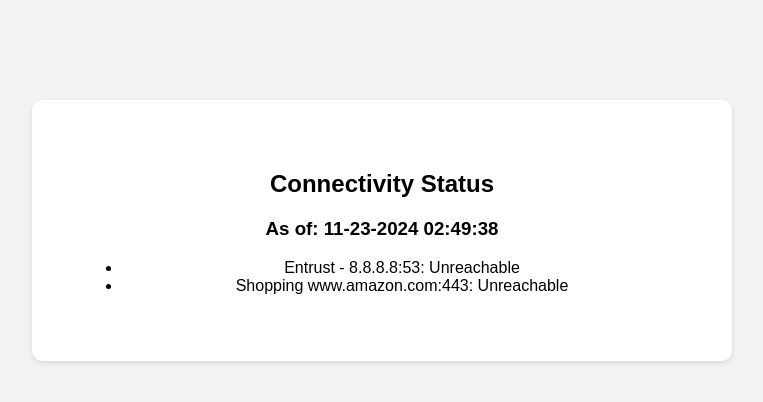
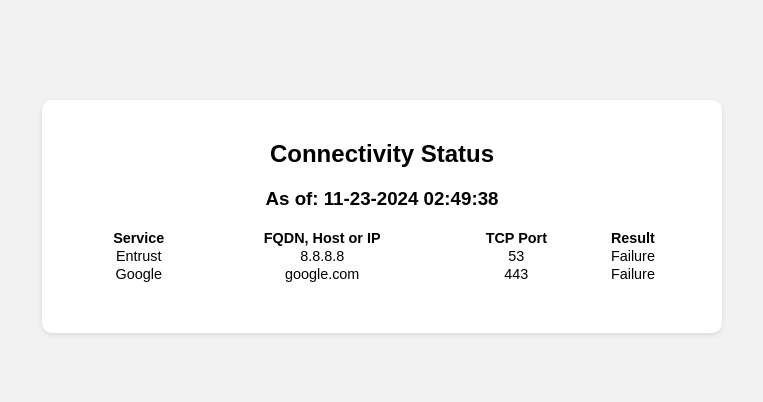
Before and after one commit to steveclarkhub/EndpointStatusPage, a Flask app: page /testpage in a window 1280 px wide. Shown: the top 402 px of the page, without its empty margins (258-1021 px from the left). Run offline with Flask 3, Linux system fonts and the light colour scheme; data that the repository does not hold is empty.

Commit message:
testpage route and .html page

```diff
--- a/app.py
+++ b/app.py
@@ -49,12 +49,12 @@ def index():
 @app.route("/testpage")
 def testpage():
     now = datetime.now().strftime("%m-%d-%Y %H:%M:%S")
-    dns_reachable = check_connectivity("8.8.8.8", 53)
-    google_reachable = check_connectivity("www.google.com", 444)
+    dns_reachable = check_connectivity("8.8.8.8", 54)
+    google_reachable = check_connectivity("www.google.com", 443)
     return render_template("testpage.html", time=now, dns_reachable=dns_reachable, google_reachable=google_reachable)
 
 if __name__ == "__main__":
-    initialize_database()  # Initialize the database
+    initialize_database()  # Initialize the daase
     # # port check w/separate thread running in background
     # def background_check():
     #     while True:
--- a/templates/testpage.html
+++ b/templates/testpage.html
@@ -16,9 +16,24 @@
             background-color: #fff;
             border-radius: 10px;
             box-shadow: 0 2px 5px rgba(0, 0, 0, 0.1);
-            padding: 50px;
+            padding-top: 20px;
+            padding-bottom: 40px;
+            padding-right: 40px;
+            padding-left: 40px;
             margin: 100px auto;
             max-width: 600px;
+        }
+
+        .connection-table {
+            background-color: #fff;
+            text-align: center;
+            border-collapse: collapse;
+            padding-right: 40px;
+            margin: 10px auto;
+            font-size: 0.9em;
+            font-family: sans-serif;
+            min-width: 600px;
+
         }
 
         h1 {
@@ -36,10 +51,30 @@
     <div class="connection-output">
         <h2>Connectivity Status</h2>
         <h3>As of: {{ time }} </h3>
-        <ul>
-            <li>Entrust - 8.8.8.8:53: {{ "Reachable" if dns_reachable else "Unreachable" }}</li>
-            <li>Shopping www.amazon.com:443: {{ "Reachable" if google_reachable else "Unreachable" }}</li>
-        </ul>
+        <table class="connection-table">
+            <thead>
+                <tr>
+                    <th>Service</th>
+                    <th>FQDN, Host or IP</th>
+                    <th>TCP Port</th>
+                    <th>Result</th>
+                </tr>
+            </thead>
+            <tbody>
+                <tr>
+                    <td>Entrust</td>
+                    <td>8.8.8.8</td>
+                    <td>53</td>
+                    <td>{{ "Success" if dns_reachable else "Failure" }}</td>
+                </tr>
+                <tr>
+                    <td>Google</td>
+                    <td>google.com</td>
+                    <td>443</td>
+                    <td>{{ "Success" if google_reachable else "Failure" }}</td>
+                </tr>
+            </tbody>
+        </table>
     </div>
 </body>
 </html>
```
